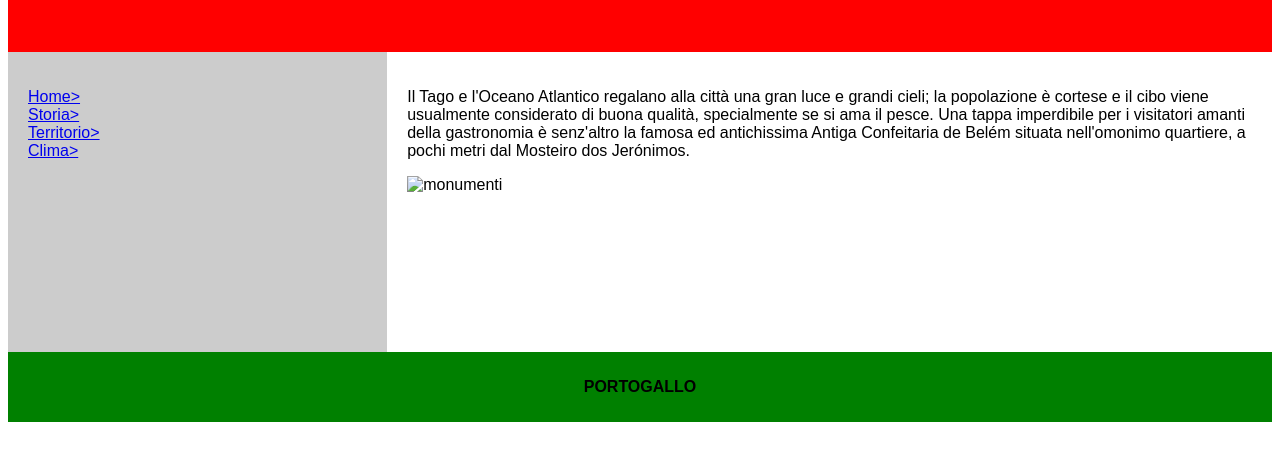
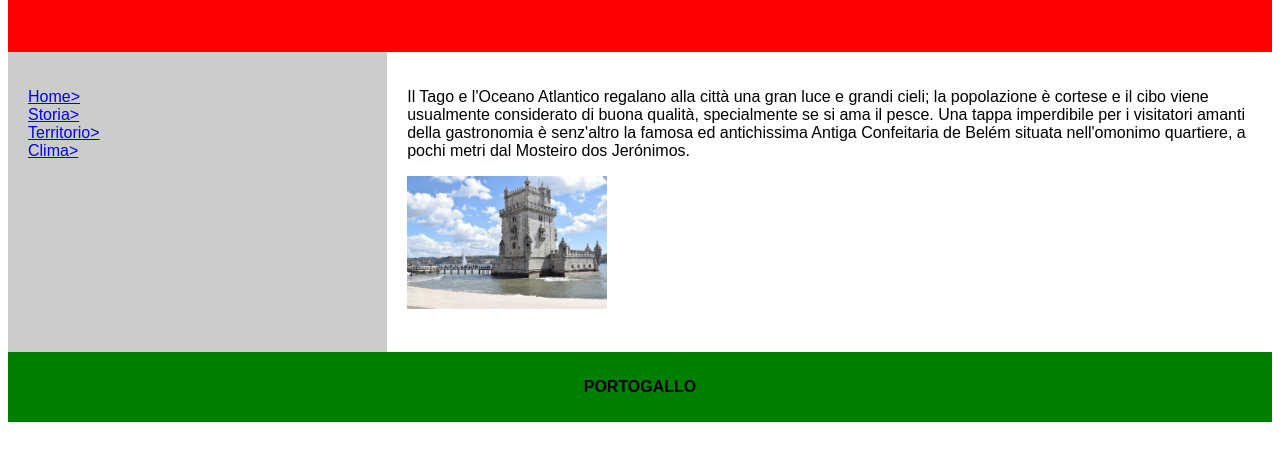
Before and after one commit to mazzot/index.html, a plain HTML site: page monumenti.html in a window 1280 px wide. Shown: the part 164-624 px from the top of the page. Drawn offline with Linux system fonts and the light colour scheme.

Commit message:
Update monumenti.html

```diff
--- a/monumenti.html
+++ b/monumenti.html
@@ -176,7 +176,7 @@ footer {
 </p>
 
     <p style="color:BLACK;">
-<img style="width: 200px;height: auto;" src="immagini/monumenti.jpg" alt="monumenti">
+<img style="width: 200px;height: auto;" src="immagini.jacopo/monumenti.jpg" alt="monumenti">
     </article>
 
 </section>
```
